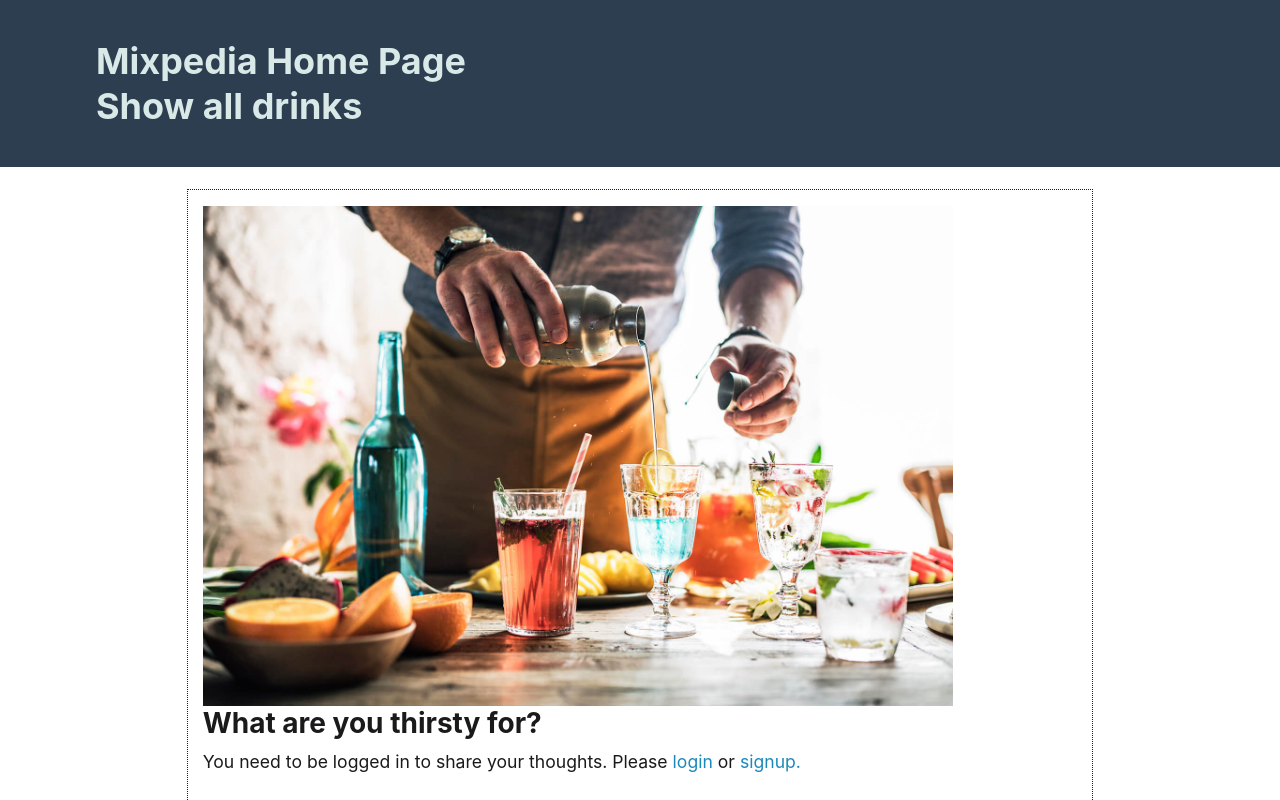
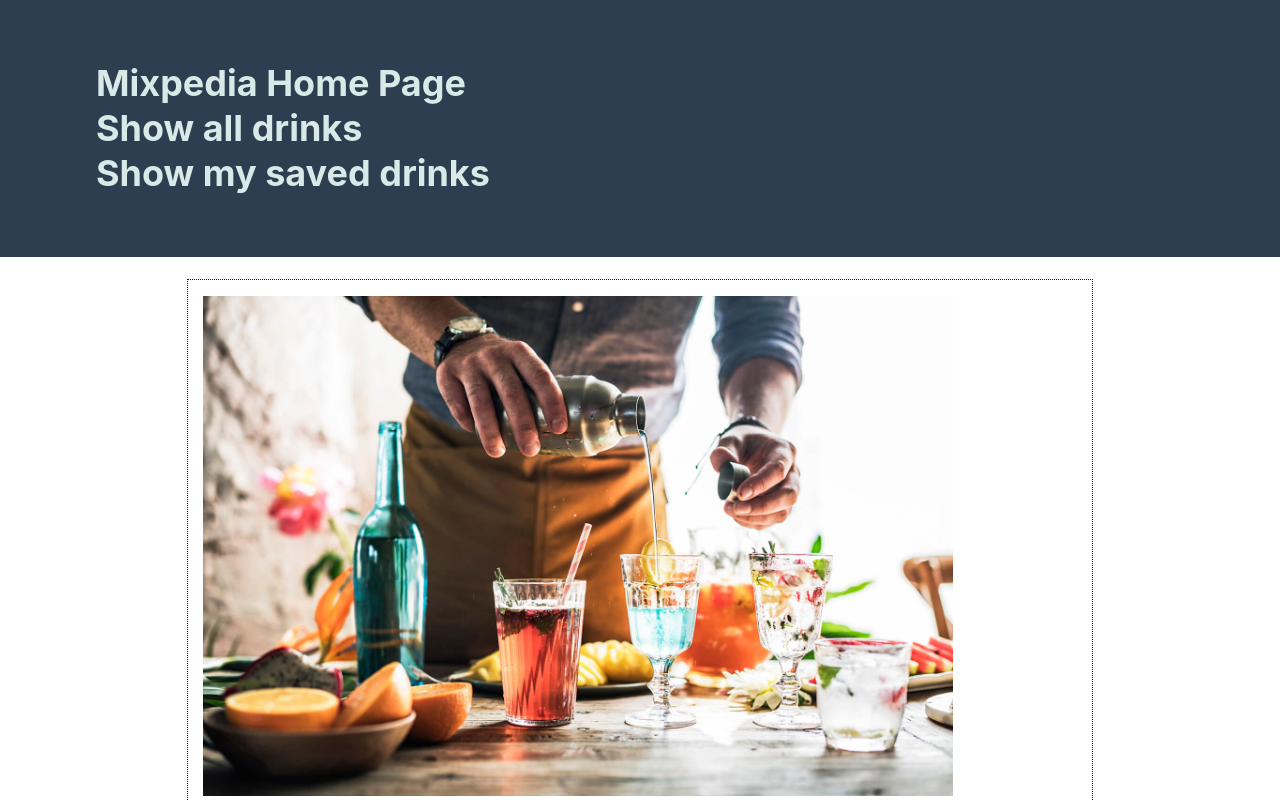
Before and after one commit to 13Blackmagic/Mixpedia, a React (Create React App) app in the folder client/: page / in a window 1280 px wide. Shown: the top 800 px of the page. Built offline with nearby package versions, Linux system fonts and the light colour scheme; no server answers.

Commit message:
added saved drinks to front end

```diff
--- a/client/src/components/Header/index.js
+++ b/client/src/components/Header/index.js
@@ -17,6 +17,9 @@ const Header = () => {
           </Link>
           <Link className="text-light" to="/drinks">
             <h1 className="m-0">Show all drinks</h1>
+          </Link>
+          <Link className="text-light" to="/myDrinks">
+            <h1 className="m-0">Show my saved drinks</h1>
           </Link>
 
         </div>
```
